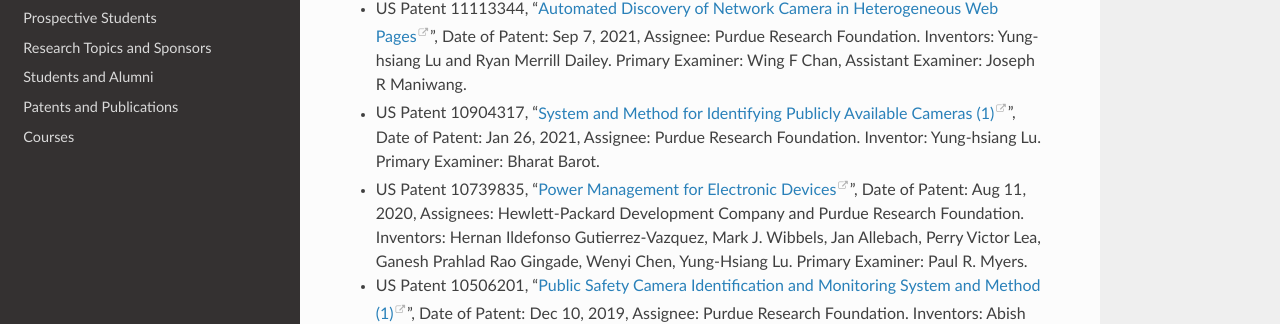
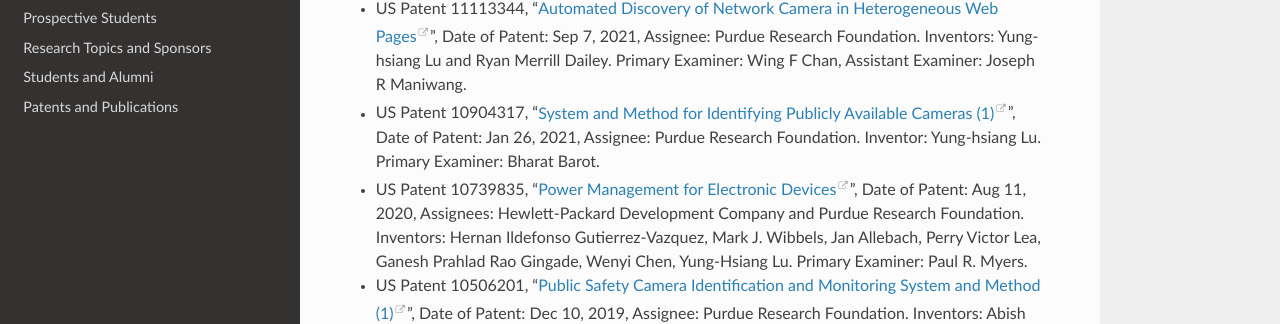
Before and after one commit to luyunghsiang/yhluweb, a Sphinx documentation site: the page built from source/patents.rst, in a window 1280 px wide. Shown: the part 163-487 px from the top of the page. Built offline with Sphinx 7.4.7 and the Read the Docs theme 3.1.0, drawn with Linux system fonts in a browser that asks for light colours; pages that are not in the unit, such as notebooks, are missing from menus.

Commit message:
hide the courses pag

```diff
--- a/source/index.rst
+++ b/source/index.rst
@@ -115,7 +115,7 @@
    alumni
    publications
    .. patents
-   teach
+   .. teach
    .. service
 
 
```
